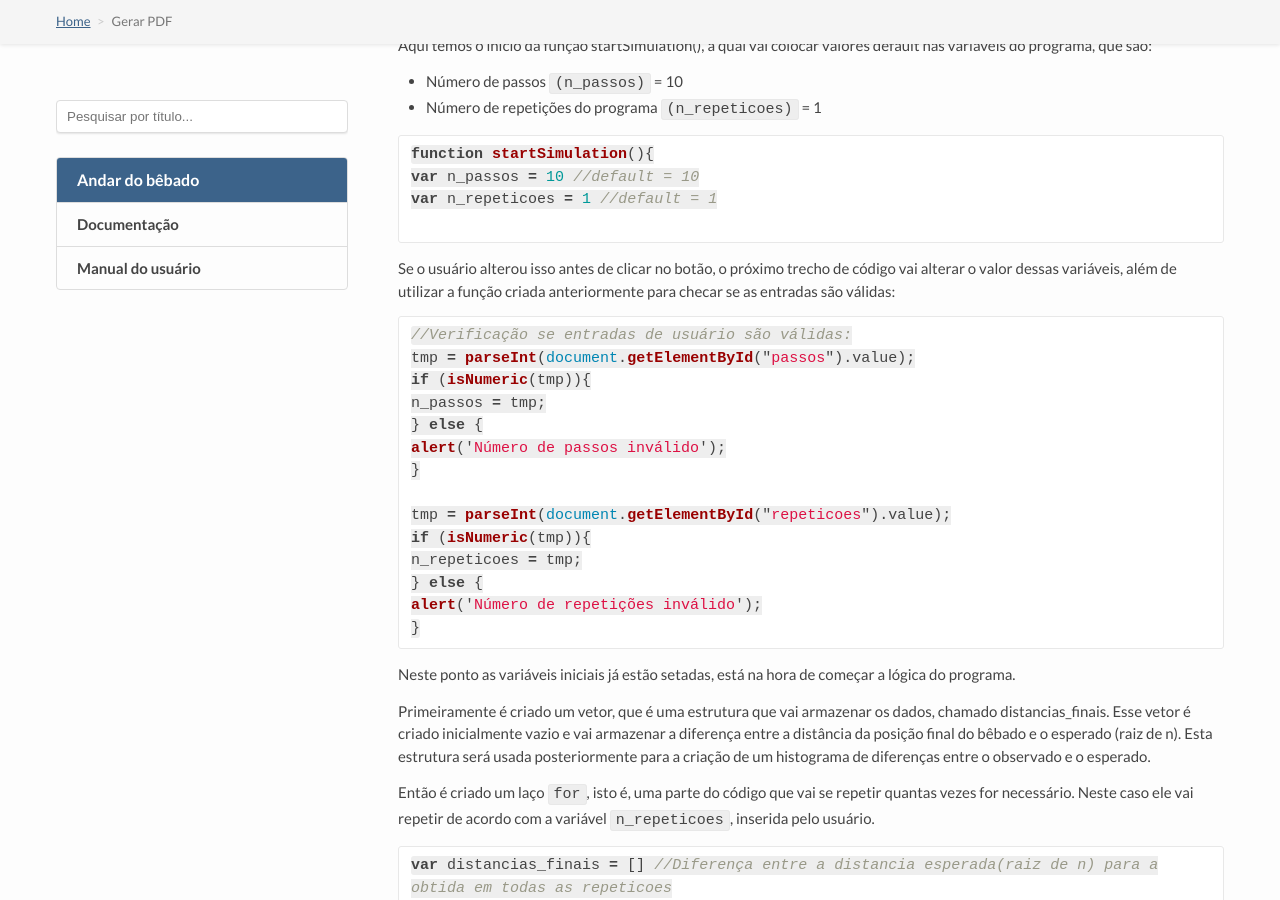
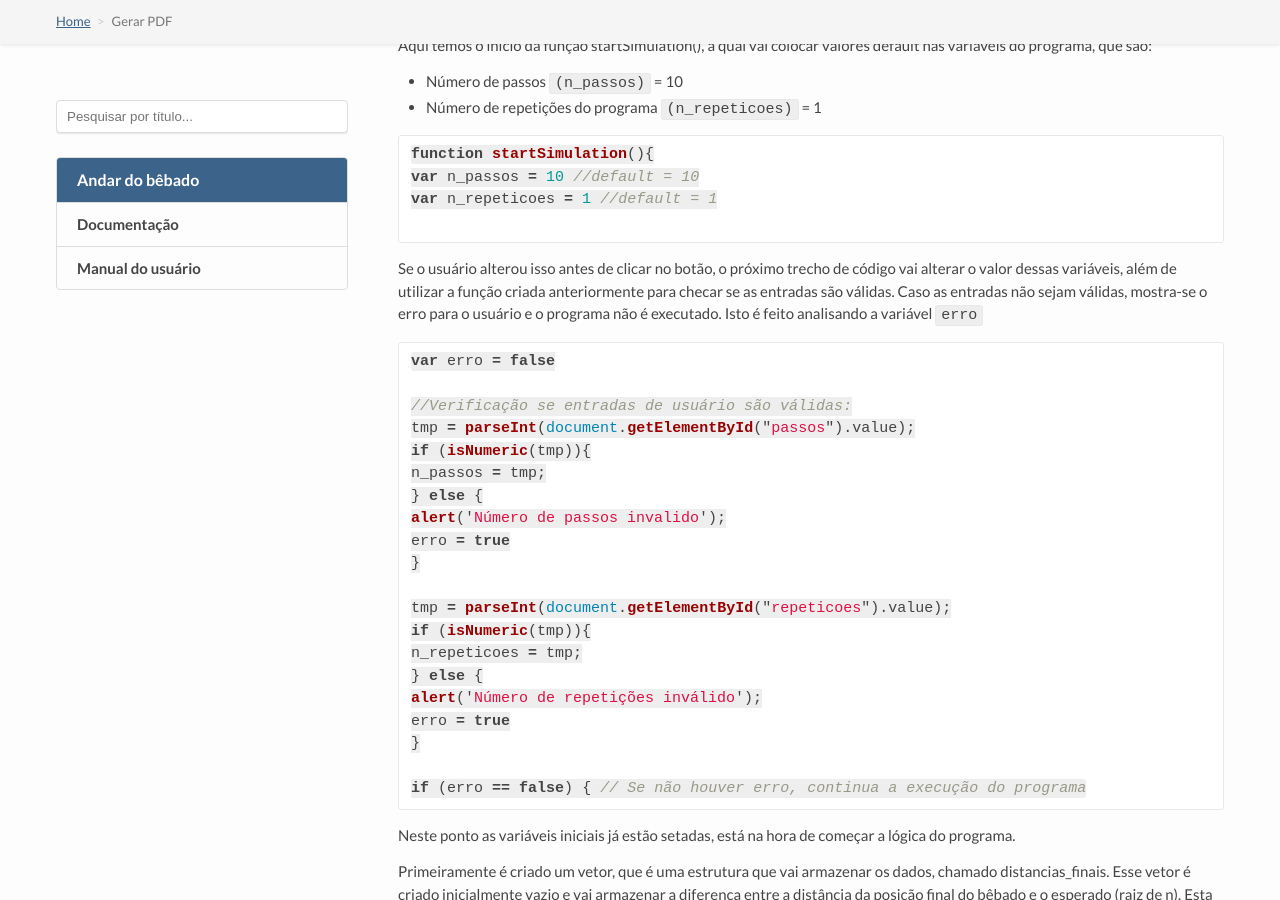
Before and after one commit to christianpieri/doc, a Jekyll site: the page built from pdf.html, in a window 1280 px wide and 900 px high, scrolled down 3245 px. Built offline with Jekyll 4.4.1, drawn with Linux system fonts in a browser that asks for light colours; nearby versions of some CDN libraries; some web fonts are replaced; Markdown is read by kramdown in place of the engine named in the settings.

Commit message:
Update documentacao.md

````diff
--- a/_docs/documentacao/documentacao.md
+++ b/_docs/documentacao/documentacao.md
@@ -82,15 +82,18 @@ function startSimulation(){
 	var n_repeticoes = 1 //default = 1
 
 ```
-Se o usuário alterou isso antes de clicar no botão, o próximo trecho de código vai alterar o valor dessas variáveis, além de utilizar a função criada anteriormente para checar se as entradas são válidas:
+Se o usuário alterou isso antes de clicar no botão, o próximo trecho de código vai alterar o valor dessas variáveis, além de utilizar a função criada anteriormente para checar se as entradas são válidas. Caso as entradas não sejam válidas, mostra-se o erro para o usuário e o programa não é executado. Isto é feito analisando a variável ```erro```
 
 ``` javascript
+var erro = false
+
 //Verificação se entradas de usuário são válidas:
 tmp = parseInt(document.getElementById("passos").value);
 if (isNumeric(tmp)){
   n_passos = tmp;
 } else {
-  alert('Número de passos inválido');
+  alert('Número de passos invalido');
+  erro = true
 }
 
 tmp = parseInt(document.getElementById("repeticoes").value);
@@ -98,7 +101,10 @@ if (isNumeric(tmp)){
   n_repeticoes = tmp;
 } else {
   alert('Número de repetições inválido');
+  erro = true
 }
+
+if (erro == false) { // Se não houver erro, continua a execução do programa
 ```
 Neste ponto as variáveis iniciais já estão setadas, está na hora de começar a lógica do programa.
 
````
